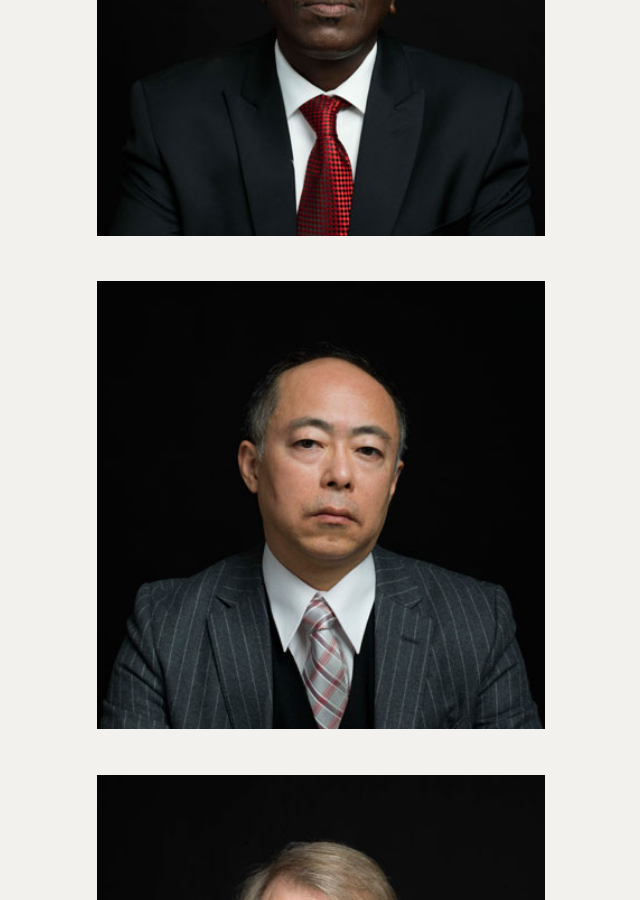
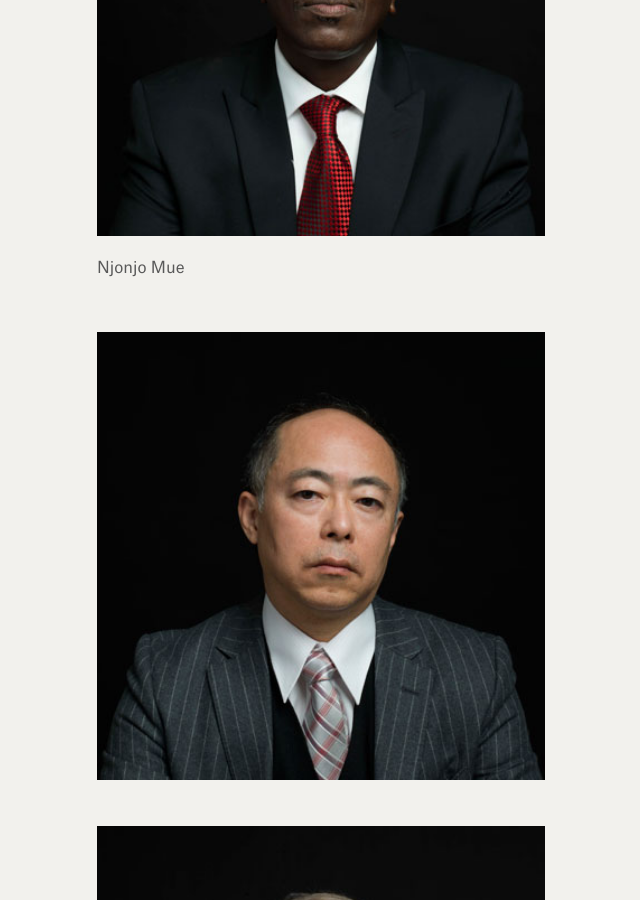
Before and after one commit to weights-and-measures/weights-and-measures.github.io, a Jekyll site: the page built from photographs.html, in a window 1280 px wide and 900 px high, scrolled down 7991 px. Shown: the whole window, without its empty margins (319-959 px from the left). Built offline with Jekyll 4.4.1, drawn with Linux system fonts in a browser that asks for light colours.

Commit message:
Updated D15

```diff
--- a/_photographs/d15.markdown
+++ b/_photographs/d15.markdown
@@ -1,7 +1,9 @@
 ---
-title: d15
+title: Njonjo Mue
 date: 2016-12-29 17:07:00 Z
 position: 32
 ---
 
 ![njonjo_mue13.jpg](/uploads/njonjo_mue13.jpg)
+
+Njonjo Mue
```
